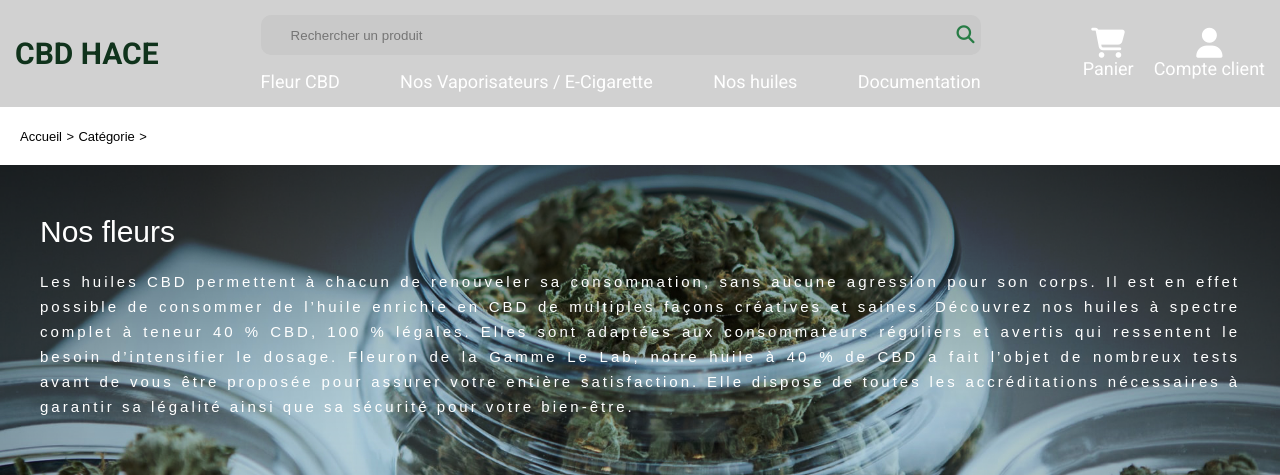
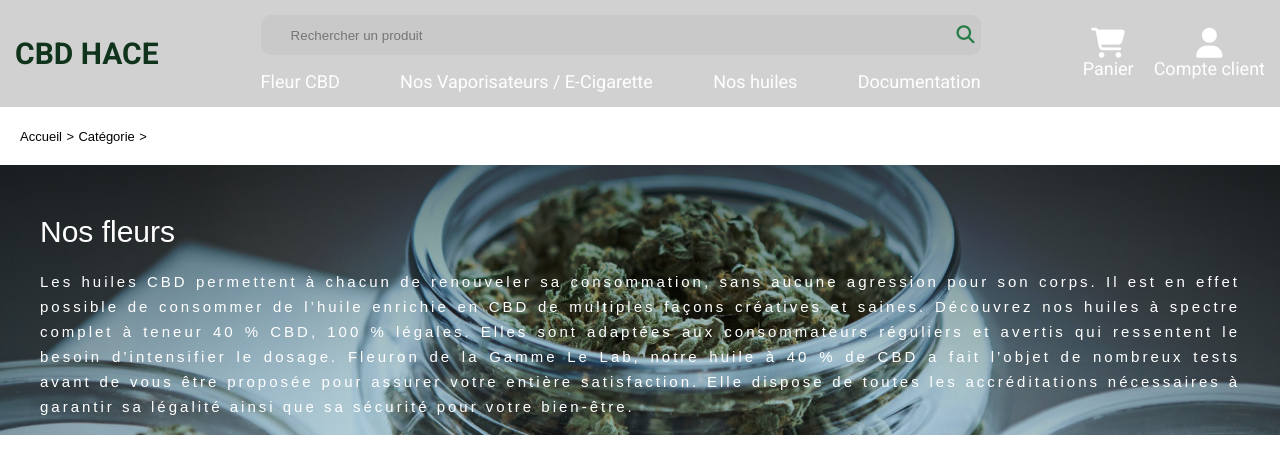
Before and after one commit to ivan-00/Projet_BE, a PHP site: page /Projet_BE/categorie/fleur.php in a window 1280 px wide. Shown: the top 475 px of the page. Run offline with PHP 8.4, Linux system fonts and the light colour scheme; data comes from the database, SQL or seed files in the repository; style sheets or scripts are compiled from the project's sources; some libraries are stand-ins or nearby versions; grey boxes are pictures that could not be loaded.

Commit message:
correctif minim

```diff
--- a/asset/style/_page_produit.scss
+++ b/asset/style/_page_produit.scss
@@ -1,7 +1,7 @@
 @import "_reset.scss";
 .banner {
   padding: 50px 40px;
-  height: 250px;
+  height: 170px;
   h1 {
     font-size: 30px;
     color: white;
--- a/asset/style/dist/_page_produit.css
+++ b/asset/style/dist/_page_produit.css
@@ -6,7 +6,8 @@ h4,
 a,
 li,
 ul,
-body {
+body,
+button {
   margin: 0;
   padding: 0;
   text-decoration: none;
@@ -18,7 +19,7 @@ body {
 
 .banner {
   padding: 50px 40px;
-  height: 250px;
+  height: 170px;
 }
 .banner h1 {
   font-size: 30px;
```
